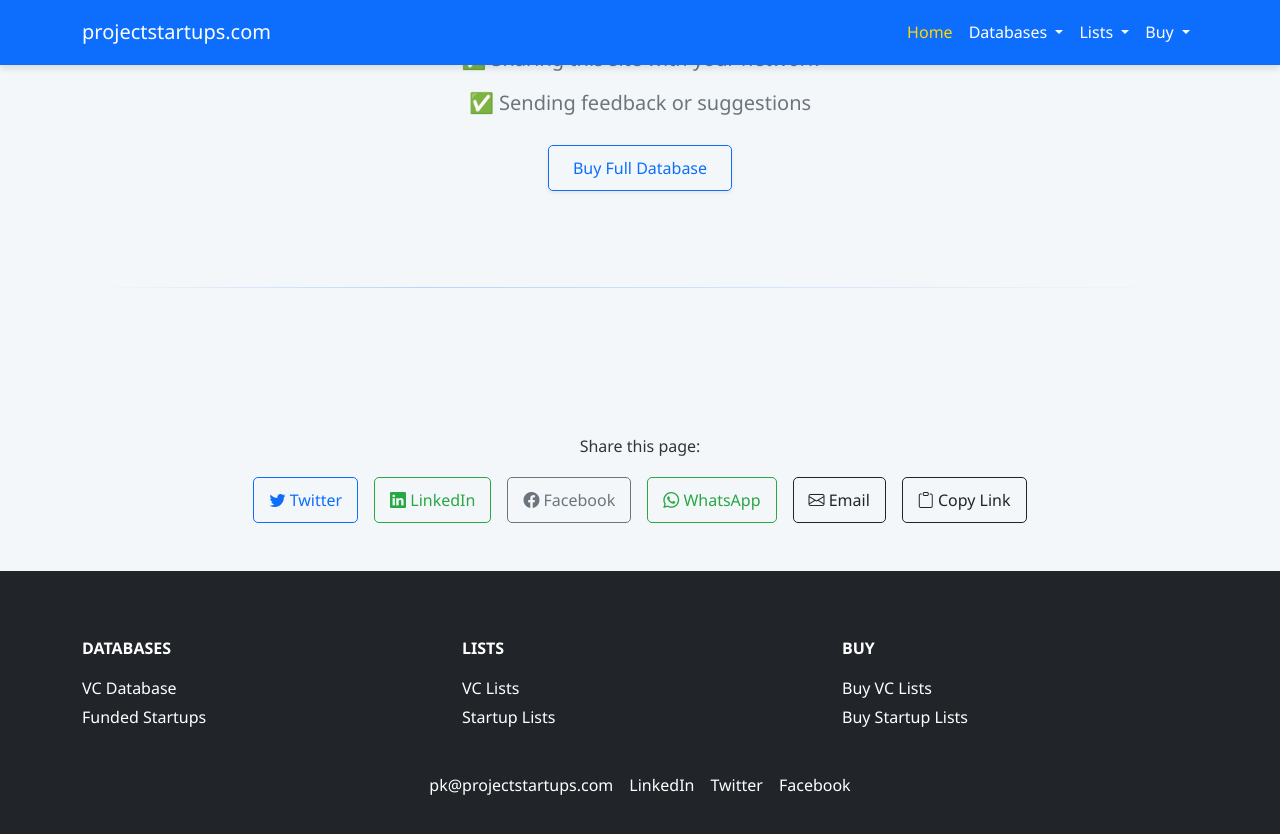
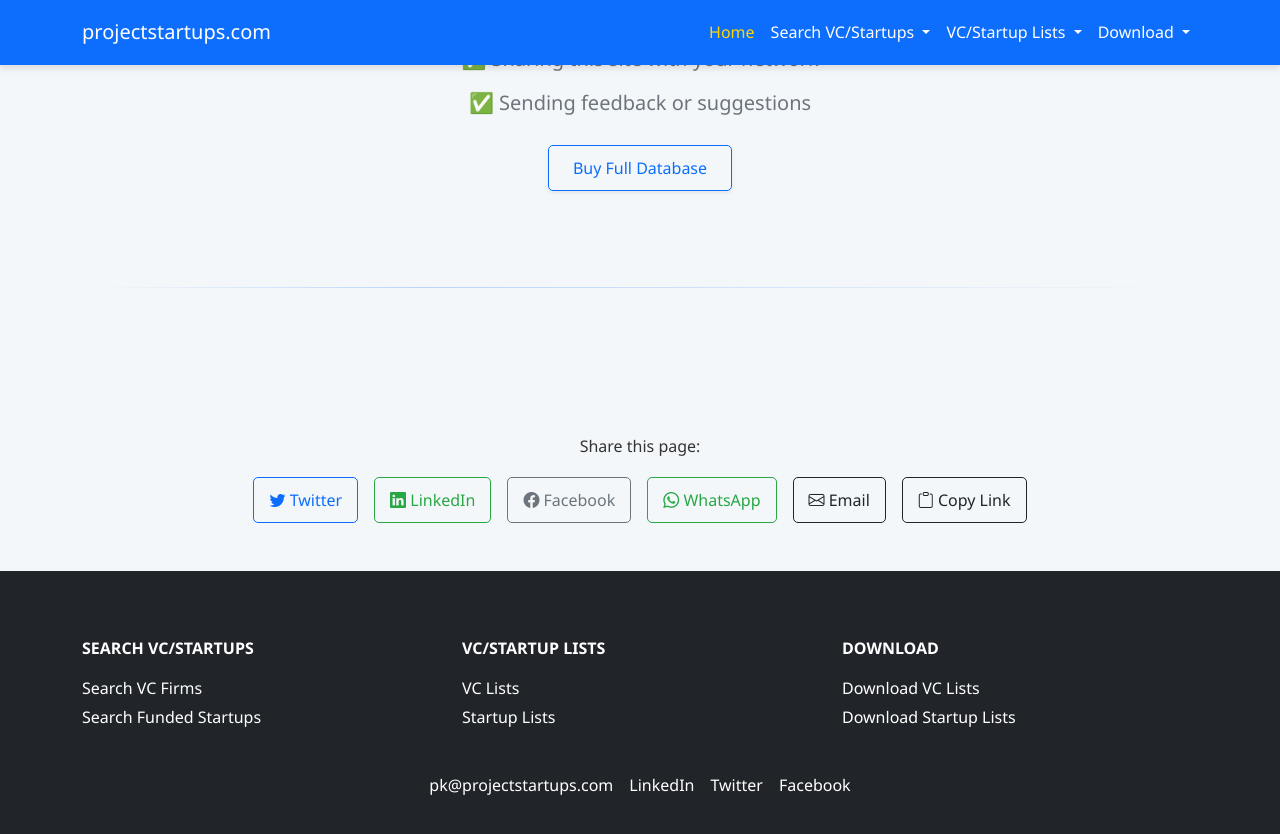
Before and after one commit to pkprojectstartups/projectstartups, a Jekyll site: the page built from index.html, in a window 1280 px wide and 900 px high, scrolled down 2166 px. Shown: the top 834 px of the window. Built offline with Jekyll 4.4.1, drawn with Linux system fonts in a browser that asks for light colours.

Commit message:
Update default.html

```diff
--- a/_layouts/default.html
+++ b/_layouts/default.html
@@ -87,18 +87,18 @@
         <!-- Databases Dropdown -->
         <li class="nav-item dropdown">
           <a class="nav-link dropdown-toggle" href="#" id="databasesDropdown" role="button" data-bs-toggle="dropdown" aria-expanded="false">
-            Databases
+            Search VC/Startups
           </a>
           <ul class="dropdown-menu dropdown-menu-end" aria-labelledby="databasesDropdown">
-            <li><a class="dropdown-item" href="https://vc.projectstartups.com/">VC Database</a></li>
-            <li><a class="dropdown-item" href="https://startup.projectstartups.com/">Funded Database</a></li>
+            <li><a class="dropdown-item" href="https://vc.projectstartups.com/">Search VC Firms</a></li>
+            <li><a class="dropdown-item" href="https://startup.projectstartups.com/">Search Funded Startups</a></li>
           </ul>
         </li>
 
         <!-- Lists Dropdown -->
         <li class="nav-item dropdown">
           <a class="nav-link dropdown-toggle" href="#" id="listsDropdown" role="button" data-bs-toggle="dropdown" aria-expanded="false">
-            Lists
+            VC/Startup Lists
           </a>
           <ul class="dropdown-menu dropdown-menu-end" aria-labelledby="listsDropdown">
             <li><a class="dropdown-item" href="https://vc.projectstartups.com/vc_list/">VC Lists</a></li>
@@ -109,11 +109,11 @@
         <!-- Buy Dropdown -->
         <li class="nav-item dropdown">
           <a class="nav-link dropdown-toggle" href="#" id="buyDropdown" role="button" data-bs-toggle="dropdown" aria-expanded="false">
-            Buy
+            Download
           </a>
           <ul class="dropdown-menu dropdown-menu-end" aria-labelledby="buyDropdown">
-            <li><a class="dropdown-item" href="https://vc.projectstartups.com/buy/">Buy VC Lists</a></li>
-            <li><a class="dropdown-item" href="https://startup.projectstartups.com/buy/">Buy Startup Lists</a></li>
+            <li><a class="dropdown-item" href="https://vc.projectstartups.com/buy/">Download VC Lists</a></li>
+            <li><a class="dropdown-item" href="https://startup.projectstartups.com/buy/">Download Startup Lists</a></li>
           </ul>
         </li>
 
@@ -180,16 +180,16 @@
 
       <!-- Databases -->
       <div class="col-12 col-md-4 mb-4">
-        <h6 class="text-uppercase fw-bold mb-3">Databases</h6>
+        <h6 class="text-uppercase fw-bold mb-3">Search VC/Startups</h6>
         <ul class="list-unstyled">
-          <li><a class="text-white text-decoration-none" href="https://vc.projectstartups.com/">VC Database</a></li>
-          <li><a class="text-white text-decoration-none" href="https://startup.projectstartups.com/">Funded Startups</a></li>
+          <li><a class="text-white text-decoration-none" href="https://vc.projectstartups.com/">Search VC Firms</a></li>
+          <li><a class="text-white text-decoration-none" href="https://startup.projectstartups.com/">Search Funded Startups</a></li>
         </ul>
       </div>
 
       <!-- Lists -->
       <div class="col-12 col-md-4 mb-4">
-        <h6 class="text-uppercase fw-bold mb-3">Lists</h6>
+        <h6 class="text-uppercase fw-bold mb-3">VC/Startup Lists</h6>
         <ul class="list-unstyled">
           <li><a class="text-white text-decoration-none" href="https://vc.projectstartups.com/vc_list/">VC Lists</a></li>
           <li><a class="text-white text-decoration-none" href="https://startup.projectstartups.com/startup_list/">Startup Lists</a></li>
@@ -198,10 +198,10 @@
 
       <!-- Buy -->
       <div class="col-12 col-md-4 mb-4">
-        <h6 class="text-uppercase fw-bold mb-3">Buy</h6>
+        <h6 class="text-uppercase fw-bold mb-3">Download</h6>
         <ul class="list-unstyled">
-          <li><a class="text-white text-decoration-none" href="https://vc.projectstartups.com/buy/">Buy VC Lists</a></li>
-          <li><a class="text-white text-decoration-none" href="https://startup.projectstartups.com/buy/">Buy Startup Lists</a></li>
+          <li><a class="text-white text-decoration-none" href="https://vc.projectstartups.com/buy/">Download VC Lists</a></li>
+          <li><a class="text-white text-decoration-none" href="https://startup.projectstartups.com/buy/">Download Startup Lists</a></li>
         </ul>
       </div>
 
```
